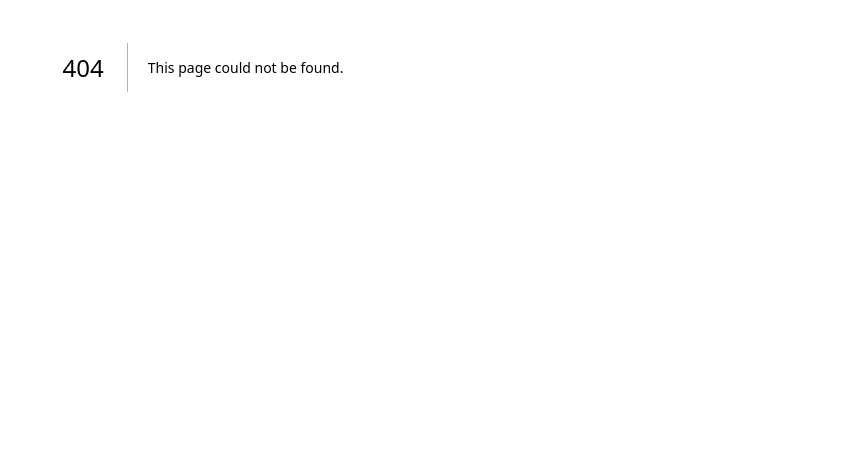
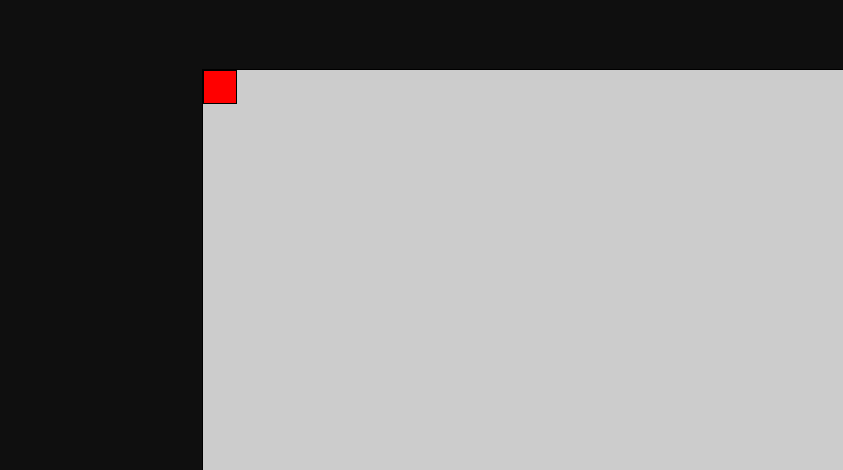
Before and after one commit to AngelRRand/TestPortfolioV3, a Next.js app: page /mapa in a window 1280 px wide. Before the commit this address had no page. Shown: the part 330-800 px from the top of the page, without its empty margins (437-1280 px from the left). Built offline with nearby package versions, Linux system fonts and the light colour scheme.

Commit message:
posicionamiento del personaje

```diff
--- a/package.json
+++ b/package.json
@@ -19,6 +19,8 @@
     "react": "18.2.0",
     "react-dom": "18.2.0",
     "react-svg": "^16.1.15",
+    "react-three-fiber": "^6.0.13",
+    "three": "^0.153.0",
     "typescript": "5.0.4"
   },
   "devDependencies": {
--- /dev/null
+++ b/pages/mapa.jsx
@@ -0,0 +1,76 @@
+import React, { useState, useEffect, useRef } from 'react';
+
+const Mapa = () => {
+  const [personajePosition, setPersonajePosition] = useState({ x: 0, y: 0 });
+  const mapaRef = useRef(null);
+
+  // Función para actualizar la posición del personaje
+  const actualizarPosicionPersonaje = (x, y) => {
+    setPersonajePosition({ x, y });
+  };
+
+  // Evento de escucha de teclado para mover el personaje
+  const handleKeyDown = (event) => {
+    const { key } = event;
+    let { x, y } = personajePosition;
+
+    // Actualizar las coordenadas según la tecla presionada
+    switch (key) {
+      case 'ArrowUp':
+        y -= 1;
+        break;
+      case 'ArrowDown':
+        y += 1;
+        break;
+      case 'ArrowLeft':
+        x -= 1;
+        break;
+      case 'ArrowRight':
+        x += 1;
+        break;
+      default:
+        return;
+    }
+
+    // Actualizar la posición del personaje
+    actualizarPosicionPersonaje(x, y);
+  };
+
+  useEffect(() => {
+    // Agregar evento de escucha de teclado al cargar el componente
+    window.addEventListener('keydown', handleKeyDown);
+
+    // Asegurarse de que el personaje esté siempre en el centro de la cámara
+    const mapaElement = mapaRef.current;
+    const { clientWidth, clientHeight } = mapaElement;
+    const centerX = Math.floor(clientWidth / 2 / 32);
+    const centerY = Math.floor(clientHeight / 2 / 32);
+
+    mapaElement.scrollTo({
+      top: personajePosition.y * 32 - centerY * 32 + 16,
+      left: personajePosition.x * 32 - centerX * 32 + 16,
+      behavior: 'smooth',
+    });
+
+    return () => {
+      // Eliminar el evento de escucha de teclado al descargar el componente
+      window.removeEventListener('keydown', handleKeyDown);
+    };
+  }, [personajePosition]);
+
+  return (
+    <div className='espacio'>
+      <div className='mapa' ref={mapaRef}>
+        <div
+          className='personaje'
+          style={{
+            top: `${personajePosition.y * 32}px`, // Tamaño del personaje: 32px x 32px
+            left: `${personajePosition.x * 32}px`,
+          }}
+        ></div>
+      </div>
+    </div>
+  );
+};
+
+export default Mapa;
--- a/styles/Home.module.css
+++ b/styles/Home.module.css
@@ -70,6 +70,7 @@
   height: 400px;
   grid-area: 2 / 19 / 3 / 20;
   z-index: 1000;
+  background-color: rgba(42, 28, 233, 0.87);
 
 }
 
--- a/styles/Move.module.css
+++ b/styles/Move.module.css
@@ -2,8 +2,6 @@
 
 .sprite {
   position: absolute;
-  top: 0px;
-  left: 0px;
   transition: top 0.00001s, left 0.00001s; /* Añadido para suavizar el movimiento */
   height: 100px;
   width: 60px;
--- a/styles/globals.css
+++ b/styles/globals.css
@@ -11,3 +11,39 @@ body {
 img {
     image-rendering: pixelated;
 }
+
+
+.espacio {
+    display: flex;
+    justify-content: center;
+    align-items: center;
+    width: 200vw;
+    /* Ajustar al tamaño deseado */
+    height: 200vh;
+    position: relative;
+    overflow: hidden;
+}
+
+.mapa {
+    width: 100vw;
+    /* Tamaño del mapa */
+    height: 100vh;
+    position: relative;
+    border: 1px solid #000;
+    /* Estilo del borde del mapa */
+    background-color: #ccc;
+    /* Color de fondo del mapa */
+}
+
+.personaje {
+    width: 32px;
+    /* Tamaño del personaje */
+    height: 32px;
+    position: absolute;
+    background-color: #f00;
+    /* Color de fondo del personaje */
+    border: 1px solid #000;
+    /* Estilo del borde del personaje */
+    transition: all 0.3s ease;
+    /* Transición suave al mover el personaje */
+}
```
Also changed, not shown: pages/index.jsx (+33 -20 lines), pages/mapaCamara.jsx (deleted, +0 -16 lines), 1 other file (tests, documents, lock files or other folders).
